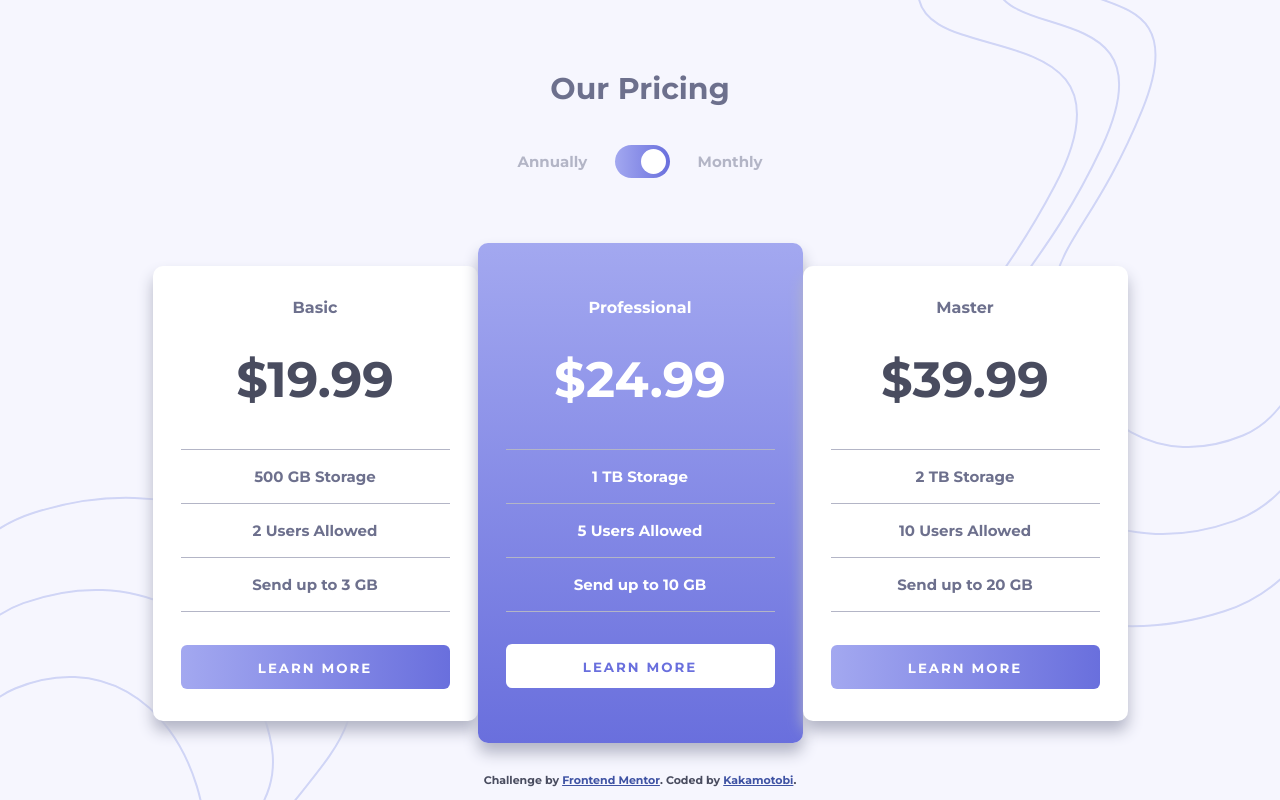
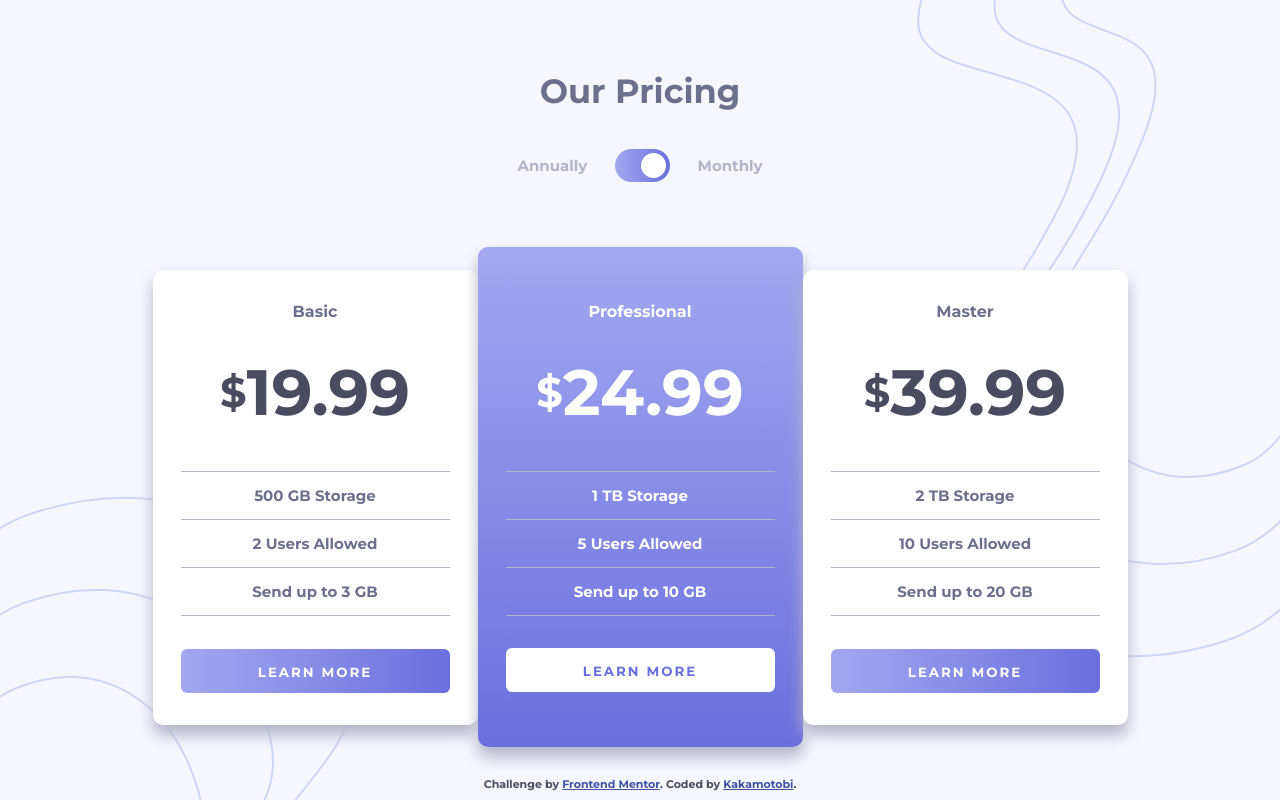
Before and after one commit to Kakamotobi/pricing-component-with-toggle, a plain HTML site: page index.html in a window 1280 px wide. Drawn offline with Linux system fonts and the light colour scheme.

Commit message:
[CSS] Adjust Price Styles

```diff
--- a/styles/style.css
+++ b/styles/style.css
@@ -115,10 +115,16 @@ input:checked + .slider::before {
 
 .pricing-plans__price {
 	margin-bottom: 40px;
-	font-size: 3.1rem;
+	font-size: 2.6rem;
+	display: flex;
+	align-items: center;
 }
 .pricing-plans__price.invert {
 	color: var(--white);
+}
+
+.pricing-plans__price span {
+	font-size: 3.5rem;
 }
 
 .pricing-plans__desc-container {
@@ -198,11 +204,14 @@ input:checked + .slider::before {
 @media screen and (min-width: 500px) {
 	body {
 		background-image: url("images/bg-top.svg"), url("images/bg-bottom.svg");
-		background-position: right -30px, left bottom;
+		background-position: right top, left bottom;
 	}
 }
 
 @media screen and (min-width: 1000px) {
+	h1 {
+		font-size: 2.1rem;
+	}
 	.pricing-options-toggle {
 		margin-bottom: 65px;
 	}
@@ -214,4 +223,7 @@ input:checked + .slider::before {
 		height: 500px;
 		padding: 55px 28px;
 	}
+	.pricing-plans__price span {
+		font-size: 4rem;
+	}
 }
```
